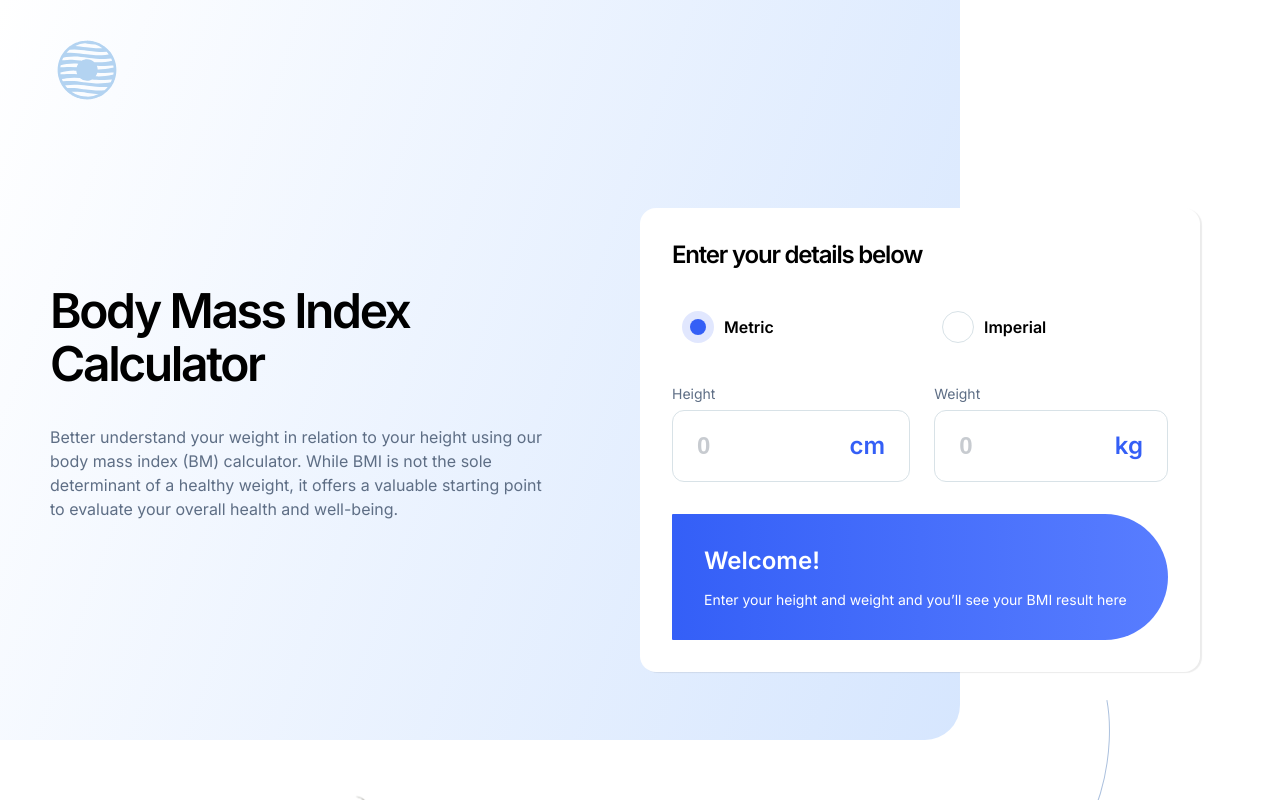
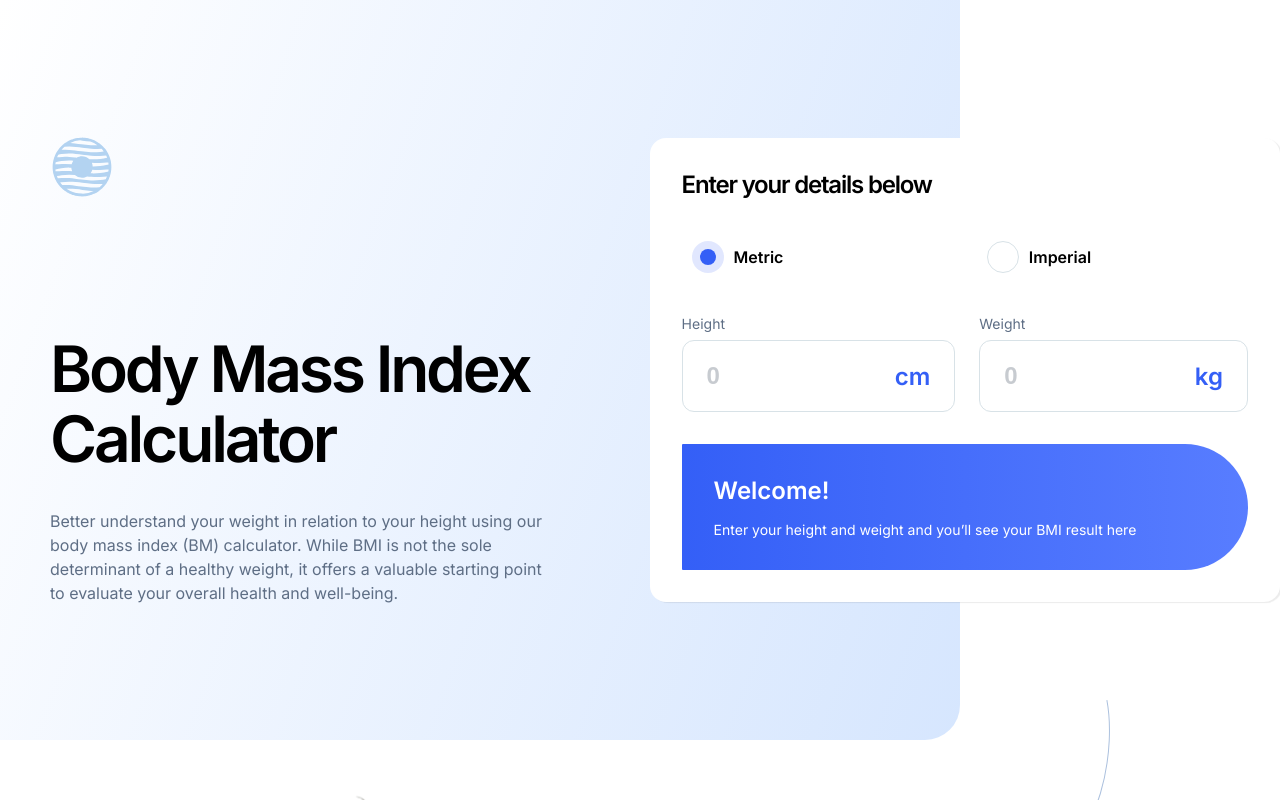
Before and after one commit to blazejpak/bmi-calculator-react, a React (Vite) app in the folder bmi-app/: page / in a window 1280 px wide. Shown: the top 800 px of the page. Built offline with nearby package versions, Linux system fonts and the light colour scheme.

Commit message:
css changes

```diff
--- a/bmi-app/src/components/Sections/SectionHero.css
+++ b/bmi-app/src/components/Sections/SectionHero.css
@@ -4,11 +4,9 @@
   height: 74rem;
   border-radius: 0px 0px 35px 35px;
 
-  display: grid;
-  grid-template-columns: repeat(4, 1fr);
-  grid-template-rows: 13.9rem 1fr;
-
-  /* margin-bottom: 6.5rem; */
+  display: flex;
+  justify-content: center;
+  align-items: center;
 
   caret-color: auto;
 }
@@ -26,33 +24,23 @@
 }
 
 .logo {
-  grid-column: 1;
-  grid-row: 1;
-  align-self: center;
-  padding-left: 5.5rem;
+  margin-bottom: 10rem;
+  align-self: flex-start;
 }
 
 .header {
-  grid-column: 1/3;
-  grid-row: 2;
-  align-self: center;
-
-  /* margin: 12.7rem auto 20rem 11.6rem; */
-
   display: flex;
-
   flex-direction: column;
-
   gap: 3.5rem;
-  opacity: 100%;
+  width: 100%;
+  padding: 10rem 5rem;
 }
 
 .heading-primary {
-  font-size: 5.6rem;
+  font-size: 6.4rem;
   font-weight: 600;
   line-height: 1.1;
   letter-spacing: -0.05em;
-  /* padding-right: 5rem; */
 }
 
 .header-text {
@@ -64,13 +52,9 @@
 }
 
 .form {
-  grid-column: 3/-1;
-  grid-row: 2;
-  align-self: center;
-
   background-color: white;
-  height: auto;
-  max-width: 56rem;
+  height: max-content;
+  width: 100%;
   border-radius: 16px;
   box-shadow: 2px 1px 1px rgba(0, 0, 0, 0.08);
 
@@ -94,15 +78,11 @@
 }
 
 /* 1100px */
-@media only screen and (min-width: 68.75em) {
+/* @media only screen and (min-width: 68.75em) {
   .header {
-    margin: 12.7rem 3.2rem 20rem 5rem;
+    margin: 12.7rem 3.2rem 20rem 11rem;
   }
-
-  .heading-primary {
-    font-size: 4.8rem;
-  }
-}
+} */
 
 /* 900px */
 @media only screen and (max-width: 56.25em) {
@@ -112,7 +92,7 @@
     justify-content: center;
     align-items: center;
 
-    margin-bottom: 9.6rem;
+    margin-bottom: 20rem;
   }
 
   .logo {
--- a/bmi-app/src/components/Sections/SectionHero.jsx
+++ b/bmi-app/src/components/Sections/SectionHero.jsx
@@ -18,8 +18,8 @@
 
   return (
     <section className="container-hero">
-      <img alt='Image of site logo' src={logo} className="logo" />
       <div className="header">
+        <img alt="Image of site logo" src={logo} className="logo" />
         <h1 className="heading-primary">Body Mass Index Calculator</h1>
         <span className="header-text">
           Better understand your weight in relation to your height using our
```
